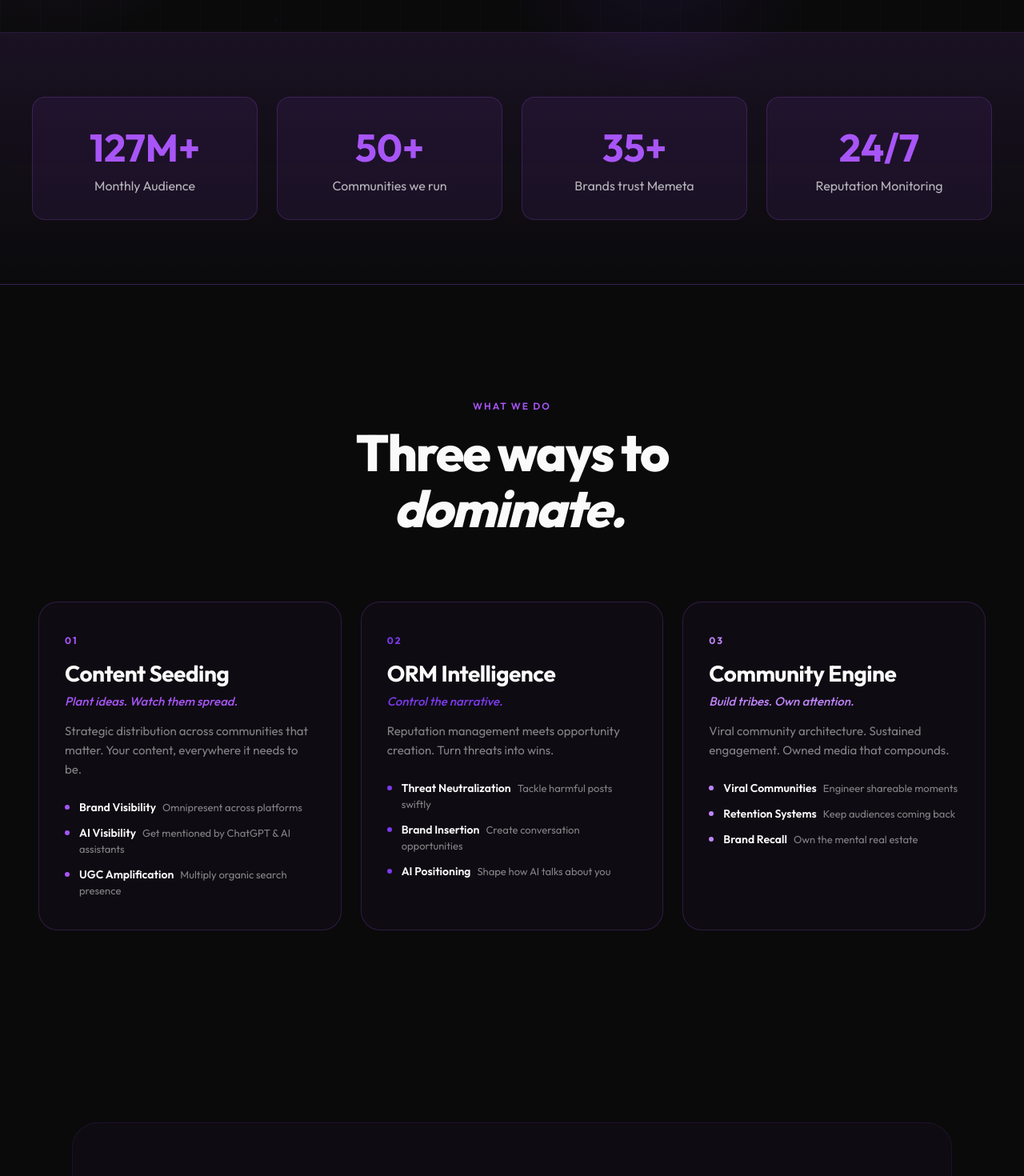
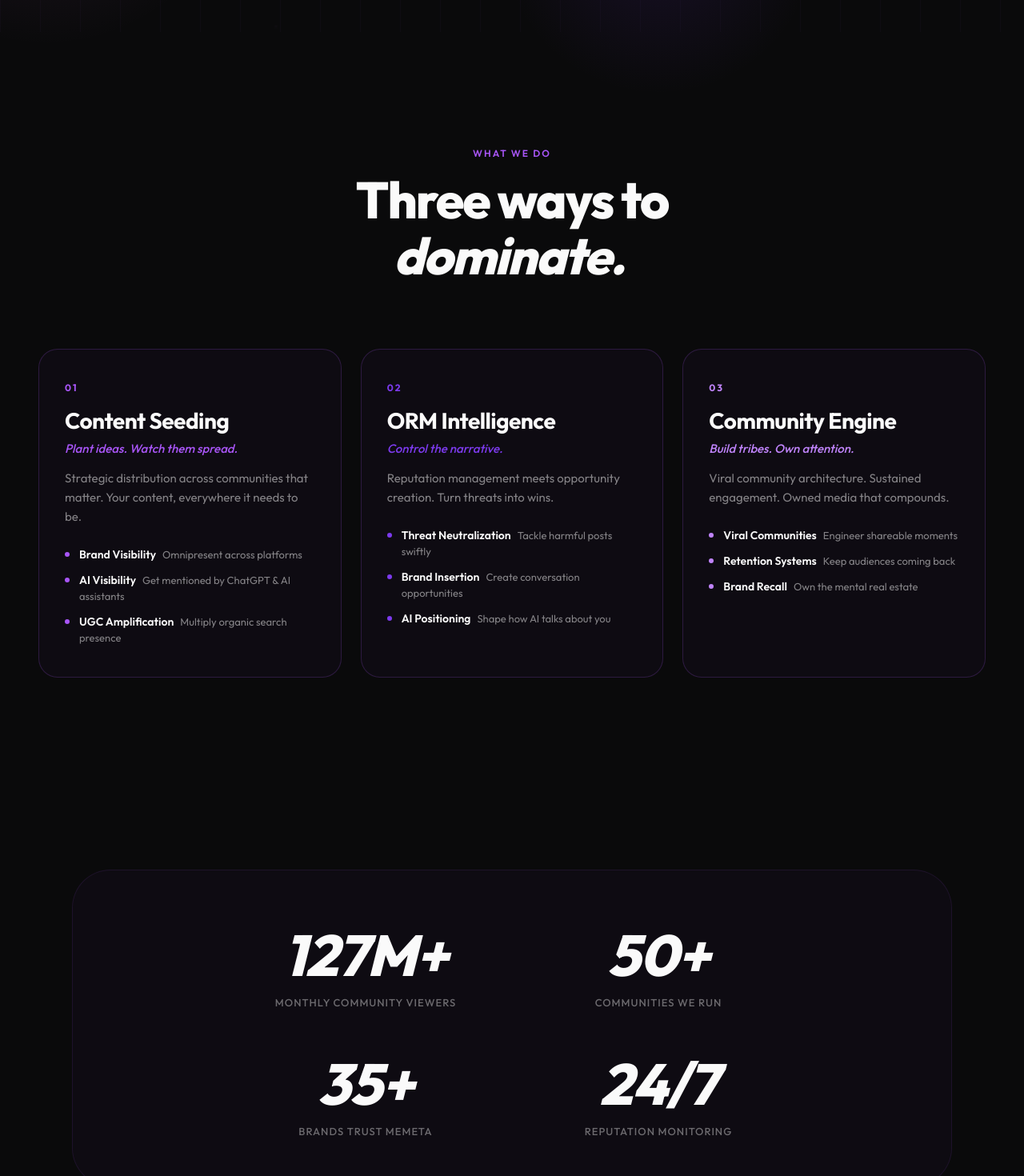
Before and after one commit to anshuman-memeta/memeta-landing, a React (Vite) app: page / in a window 1280 px wide. Shown: the part 760-2230 px from the top of the page at 80% size. Built offline with nearby package versions, Linux system fonts and the light colour scheme.

Commit message:
Keep single stats card with smoother borders and remove duplicate purple cards

```diff
--- a/src/App.jsx
+++ b/src/App.jsx
@@ -273,24 +273,6 @@
                             </div>
                     </section>
 
-                        {/* Stats Section */}
-                                <section style={{ padding: isMobile ? '60px 20px' : '80px 40px', background: 'linear-gradient(180deg, rgba(168, 85, 247, 0.1) 0%, rgba(17, 17, 17, 0) 100%)', borderTop: '1px solid rgba(168, 85, 247, 0.2)', borderBottom: '1px solid rgba(168, 85, 247, 0.2)' }}>
-                                                    <div style={{ maxWidth: '1200px', margin: '0 auto', display: 'grid', gridTemplateColumns: isMobile ? 'repeat(2, 1fr)' : 'repeat(4, 1fr)', gap: isMobile ? '16px' : '24px' }}>
-                                                              {[
-                        { number: 127, suffix: 'M+', label: 'Monthly Audience' },
-                        { number: 50, suffix: '+', label: 'Communities we run' },
-                        { number: 35, suffix: '+', label: 'Brands trust Memeta' },
-                        { number: 24, suffix: '/7', label: 'Reputation Monitoring' }
-                                    ].map((stat, index) => (
-                                                            <div key={index} style={{ textAlign: 'center', minWidth: '200px', padding: isMobile ? '24px 16px' : '32px 24px', background: 'rgba(168, 85, 247, 0.08)', borderRadius: '16px', border: '1px solid rgba(168, 85, 247, 0.2)' }}>
-                                                                                      <div style={{ fontSize: isMobile ? '36px' : '48px', fontWeight: 700, color: '#A855F7', marginBottom: '8px' }}>
-                                                                                                                  <AnimatedCounter target={stat.number} suffix={stat.suffix} duration={2000} />
-                                                                                                </div>
-                                                                                      <p style={{ fontSize: '16px', color: 'rgba(250,250,250,0.7)', margin: 0 }}>{stat.label}</p>
-                                                            </div>
-                                                          ))}
-                                                    </div>
-                                </section>
 
                     <section id="services" style={{ padding: isMobile ? '80px 20px' : '140px 48px', position: 'relative' }}>
                             <div style={{ maxWidth: '1200px', margin: '0 auto' }}>
@@ -326,7 +308,7 @@
 
                         {/* Stats */}
                               <section id="results" style={{ padding: isMobile ? '60px 20px' : '100px 48px', position: 'relative', zIndex: 1 }}>
-                                                <div style={{ maxWidth: '1100px', margin: '0 auto', background: 'rgba(168,85,247,0.03)', borderRadius: '32px', border: '1px solid rgba(168,85,247,0.1)', padding: isMobile ? '40px 24px' : '60px 40px' }}>
+                                                <div style={{ maxWidth: '1100px', margin: '0 auto', background: 'rgba(168,85,247,0.03)', borderRadius: '48px', border: '1px solid rgba(168,85,247,0.1)', padding: isMobile ? '40px 24px' : '60px 40px' }}>
                                                                     <div style={{ display: 'grid', gridTemplateColumns: 'repeat(2, 1fr)', gap: isMobile ? '32px 16px' : '48px 32px', maxWidth: '700px', margin: '0 auto' }}>
                                                                               {[{ value: '127M+', label: 'Monthly Community Viewers' }, { value: '50+', label: 'Communities We Run' }, { value: '35+', label: 'Brands Trust Memeta' }, { value: '24/7', label: 'Reputation Monitoring' }].map((stat, i) => (
                                       <div key={i} style={{ textAlign: 'center' }}>
```
